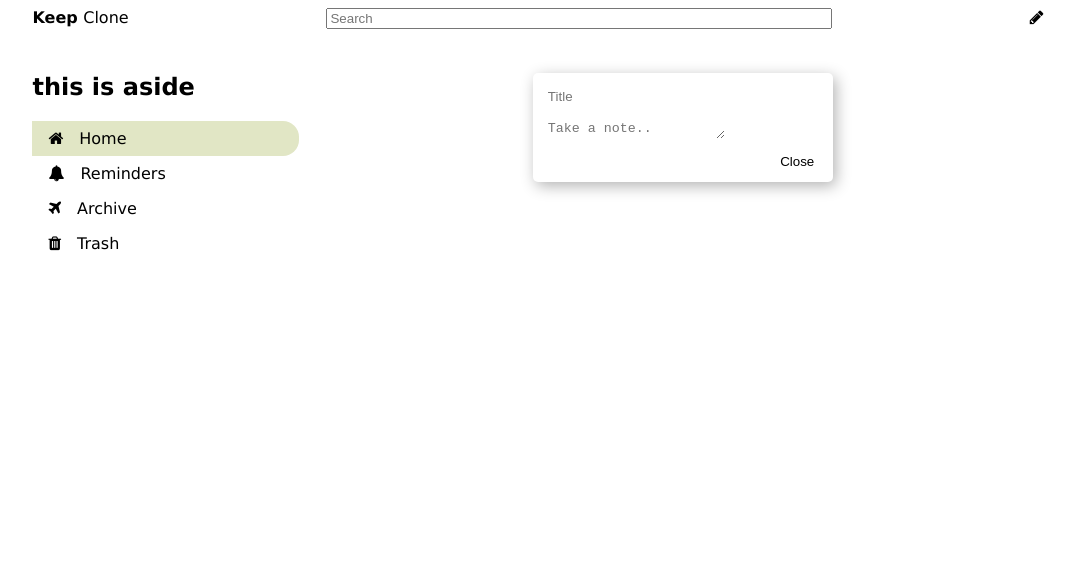
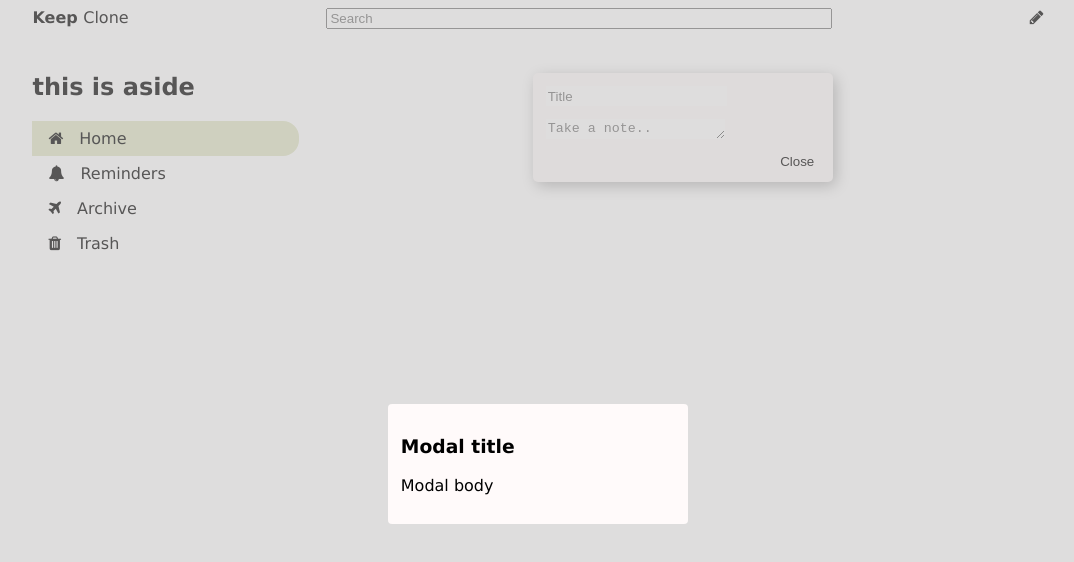
Before and after one commit to lukas-anci/keep-clone, a React (Create React App) app: page / in a window 1280 px wide. Shown: the top 562 px of the page, without its empty margins (102-1176 px from the left). Built offline with nearby package versions, Linux system fonts and the light colour scheme; the HTML template or start-up script is replaced by a standard one.

Commit message:
modal close on background

```diff
--- a/src/App.jsx
+++ b/src/App.jsx
@@ -3,11 +3,15 @@ import AppNavbar from './components/appNavbar/appNavbar';
 import AppAside from './components/appAside/appAside';
 import AppNoteList from './components/appNoteList/appNoteList';
 import AppAddNote from './components/appAddNote/appAddNote';
+import Modal from './components/modal/modal';
+
 import './App.css';
+
 class App extends Component {
   state = {
     notes: [],
     id: 1,
+    showModal: true,
   };
 
   handleNewNote = (newNote) => {
@@ -23,9 +27,15 @@ class App extends Component {
   createNewNote(newNote) {
     return { _id: this.state.id, ...newNote, isPinned: false };
   }
+  handleModal = () => {
+    console.log('modalb');
+    this.setState({ showModal: !this.state.showModal });
+  };
+
   render() {
     return (
       <div className="App">
+        {this.state.showModal && <Modal onToggleModal={this.handleModal} />}
         <AppNavbar />
         <AppAside />
         <AppAddNote onNewNote={this.handleNewNote} />
--- a/src/components/common/card/card.module.css
+++ b/src/components/common/card/card.module.css
@@ -4,9 +4,11 @@
   min-width: 300px;
   border: 1px solid #b3b3b3;
   margin: 0.2em;
+  background-color: snow;
 }
 
 .cardRaised {
+  background-color: snow;
   padding: 0.8em;
   border-radius: 5px;
   min-width: 300px;
--- /dev/null
+++ b/src/components/modal/modal.jsx
@@ -0,0 +1,22 @@
+import React, { Component } from 'react';
+import Card from './../common/card/card';
+import './style.css';
+class Modal extends Component {
+  handleCardClick = (event) => {
+    // card wont be clicked if pressed
+    event.stopPropagation();
+  };
+
+  render() {
+    return (
+      <div onClick={this.props.onToggleModal} className="main-modal">
+        <div onClick={this.handleCardClick} className="modal-card">
+          <h3>Modal title</h3>
+          <p>Modal body</p>
+        </div>
+      </div>
+    );
+  }
+}
+
+export default Modal;
--- /dev/null
+++ b/src/components/modal/style.css
@@ -0,0 +1,15 @@
+.main-modal {
+  position: fixed;
+  background-color: rgb(185, 182, 182, 0.469);
+  inset: 0 0 0 0;
+  display: flex;
+  justify-content: center;
+  align-items: center;
+}
+.modal-card {
+  width: 300px;
+  border-radius: 4px;
+  padding: 0.8em;
+  margin-top: 10%;
+  background-color: snow;
+}
```
Also changed, not shown: steps.txt.
